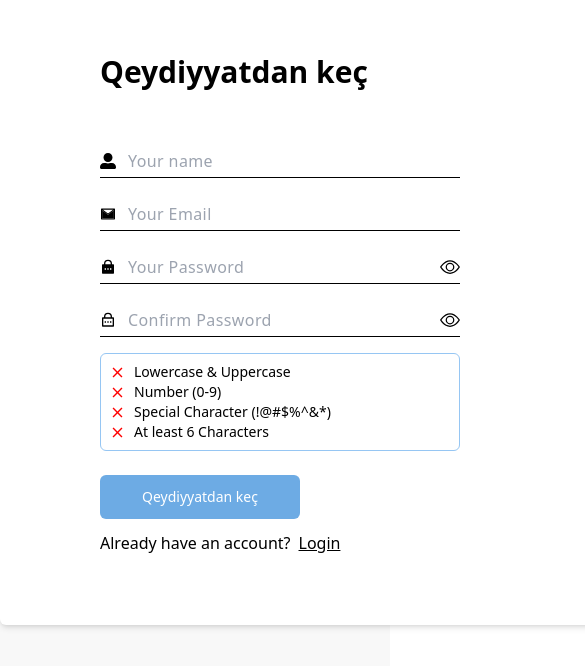
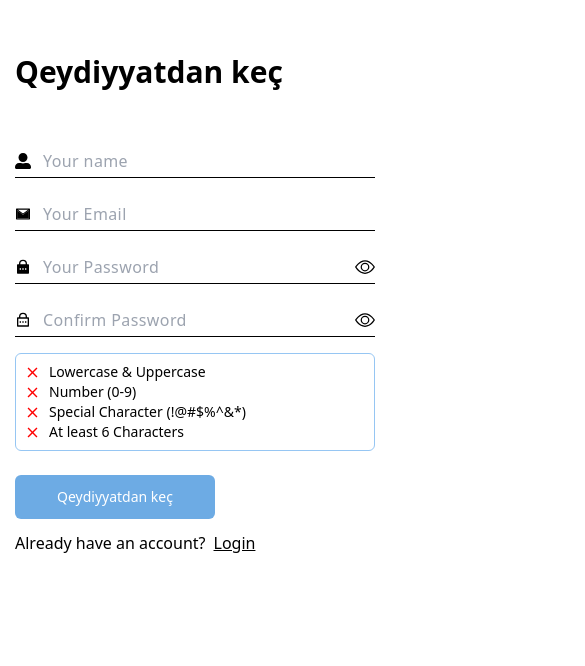
Before and after one commit to Rufi-git/ExamApp-frontend, a React (Vite) app: page /register in a window 390 px wide. Shown: the part 120-786 px from the top of the page, 585 px wide, since content can reach past the window. Built offline with nearby package versions, Linux system fonts and the light colour scheme; no server answers.

Commit message:
mutfilim

```diff
--- a/src/pages/auth/Register.jsx
+++ b/src/pages/auth/Register.jsx
@@ -119,8 +119,8 @@ const Register = () => {
     }, [isLoggedIn, isSuccess, dispatch, navigate])
 
     return (
-        <div className="bg-[#f8f8f8] h-screen flex items-center">
-            <div className="flex items-center gap-14 mx-auto px-[100px] py-[70px] shadow-md rounded-md max-w-[1240px] bg-white p-5">
+        <div className="sm:bg-[#f8f8f8] h-screen flex items-center justify-center px-5">
+            <div className="flex items-center gap-14 mx-auto px-[100px] py-[70px] sm:shadow-md rounded-md max-w-[1240px] bg-white p-5">
                 <div>
                     <h1 className="font-bold text-[30px]">Qeydiyyatdan keç</h1>
                     <form className="mt-[55px]" onSubmit={handleRegister}>
@@ -189,8 +189,8 @@ const Register = () => {
                         <Link to="/login" className=" underline ml-2">Login</Link>
                     </div>
                 </div>
-                <div>
-                    <img loading="lazy" src={registerImg} alt="" />
+                <div className="hidden sm:block max-w-[500px]">
+                    <img loading="lazy" src={registerImg} alt="" className="w-full"/>
                 </div>
             </div>
         </div>
```
